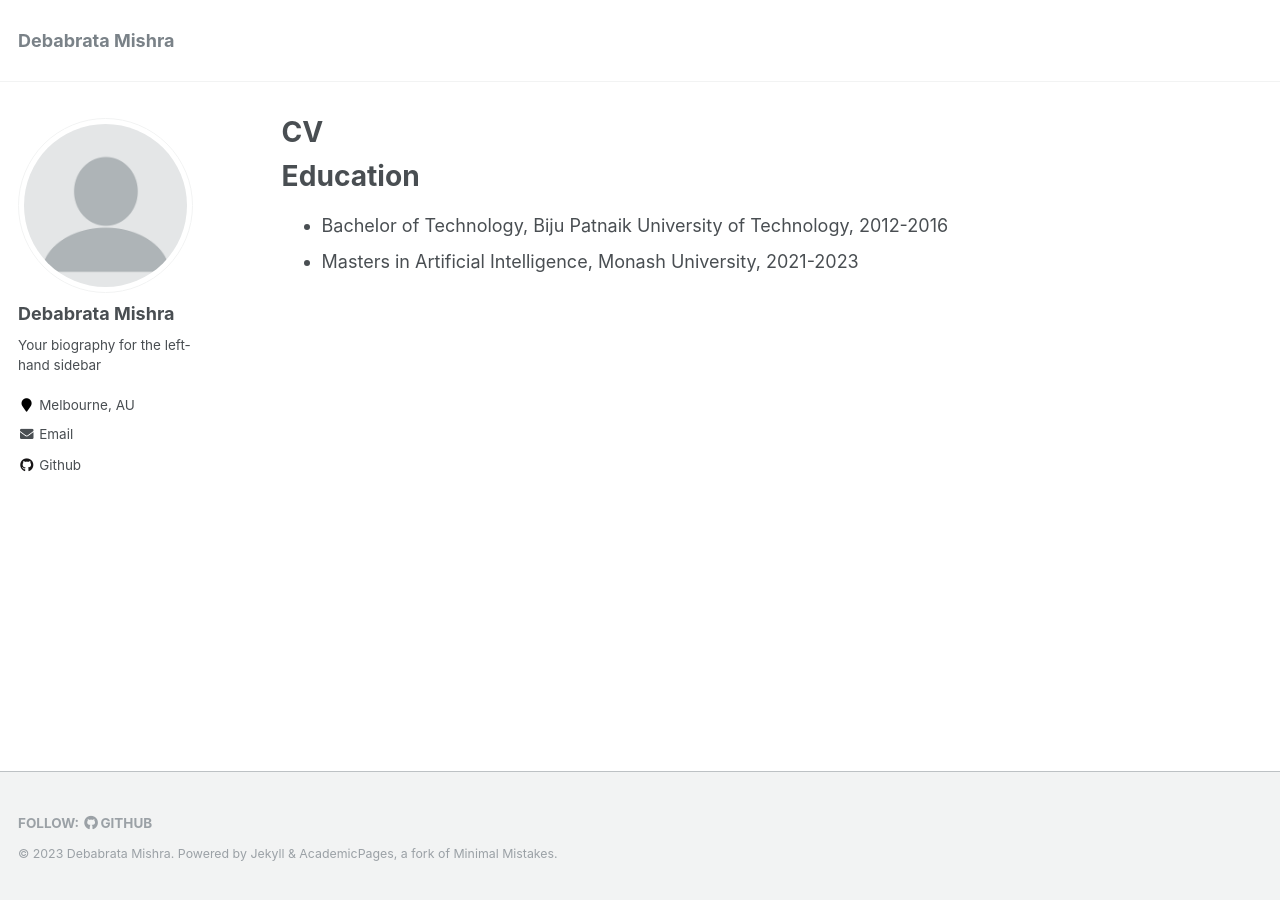
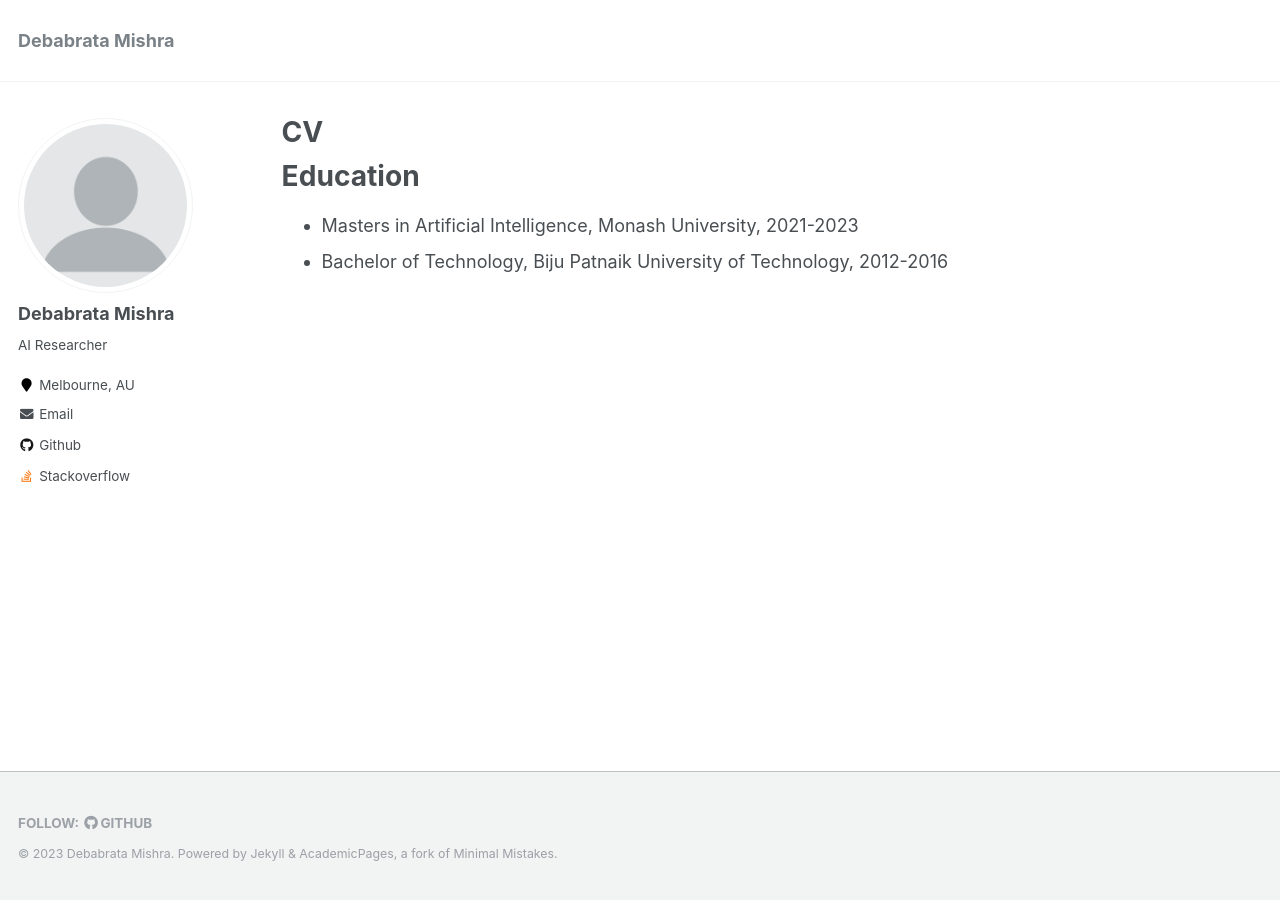
Before and after one commit to debabratamishra/debabratamishra.github.io, a Jekyll site: the page built from _pages/cv.md, in a window 1280 px wide. Built offline with Jekyll 4.4.1, drawn with Linux system fonts in a browser that asks for light colours.

Commit message:
Changes to config and CV

```diff
--- a/_config.yml
+++ b/_config.yml
@@ -72,8 +72,7 @@ analytics:
 author:
   name             : "Debabrata Mishra"
   avatar           : "profile.png"
-  bio              : "Your biography for the left-hand sidebar"
-  location         : "Melbourne, AU"
+  bio              : "AI Researcher"
   employer         : #"Monash University, AU"
   googlescholar    : #"http://yourfullgooglescholarurl.com"
   email            : "debabratamishra[dot]641[at]gmail[dot]com"
@@ -86,8 +85,9 @@ author:
   impactstory      : #"https://profiles.impactstory.org/u/xxxx-xxxx-xxxx-xxxx"
   lastfm           :
   linkedin         :
-  stackoverflow    : # http://stackoverflow.com/users/123456/username
+  stackoverflow    : "https://stackoverflow.com/users/11456086/debabrata-mishra"
   twitter          : #"replacethistwitterhandle"
+  location         : "Melbourne, AU"
 
 
 # Reading Files
--- a/_pages/cv.md
+++ b/_pages/cv.md
@@ -11,5 +11,5 @@ redirect_from:
 
 Education
 ======
+* Masters in Artificial Intelligence, Monash University, 2021-2023
 * Bachelor of Technology, Biju Patnaik University of Technology, 2012-2016
-* Masters in Artificial Intelligence, Monash University, 2021-2023
```
